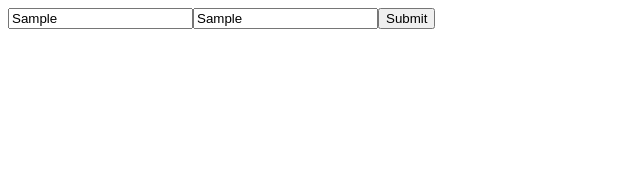
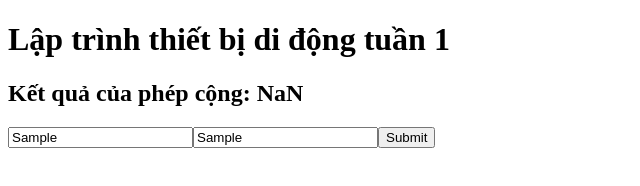
Before and after one commit to duongCute123/OntapJs, a plain HTML site: page component/index.html in a window 1280 px wide. Both pictures are taken after typing "Sample", "Sample" into the empty fields and a click on the button "Submit". Shown: the whole page, without its empty margins (0-640 px from the left). Drawn offline with Linux system fonts and the light colour scheme.

Commit message:
add imge

```diff
--- a/component/index.html
+++ b/component/index.html
@@ -7,6 +7,8 @@
     <meta name="viewport" content="width=device-width, initial-scale=1.0">
     <title>Document</title>
 </head>
+<h1>Lập trình thiết bị di động tuần 1</h1>
+<h2 id="hi"></h2>
 
 <body>
     <script>
@@ -20,11 +22,11 @@
         inputbt.setAttribute("id", "inputbt")
         inputbt.textContent = "Submit"
         document.body.appendChild(inputbt);
-        inputbt.onclick = function() {
+        inputbt.onclick = function () {
             var a = parseInt(inputa.value)
             var b = parseInt(inputb.value)
             var sum = a + b
-            alert(sum)
+            document.getElementById("hi").innerHTML="Kết quả của phép cộng:\t"+sum
         }
     </script>
 </body>
```
Also changed, not shown: imgage/Screenshot_11.png (added).
